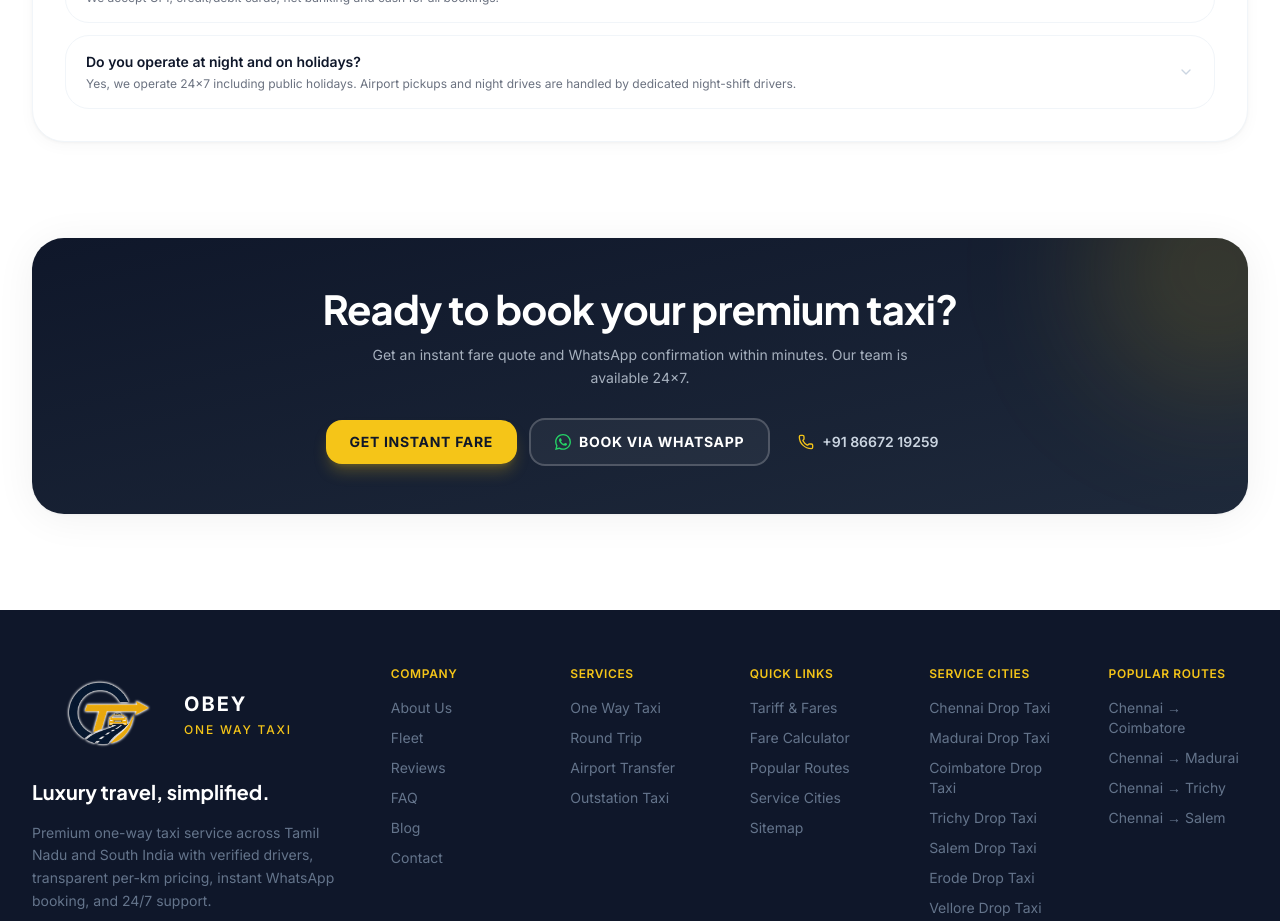
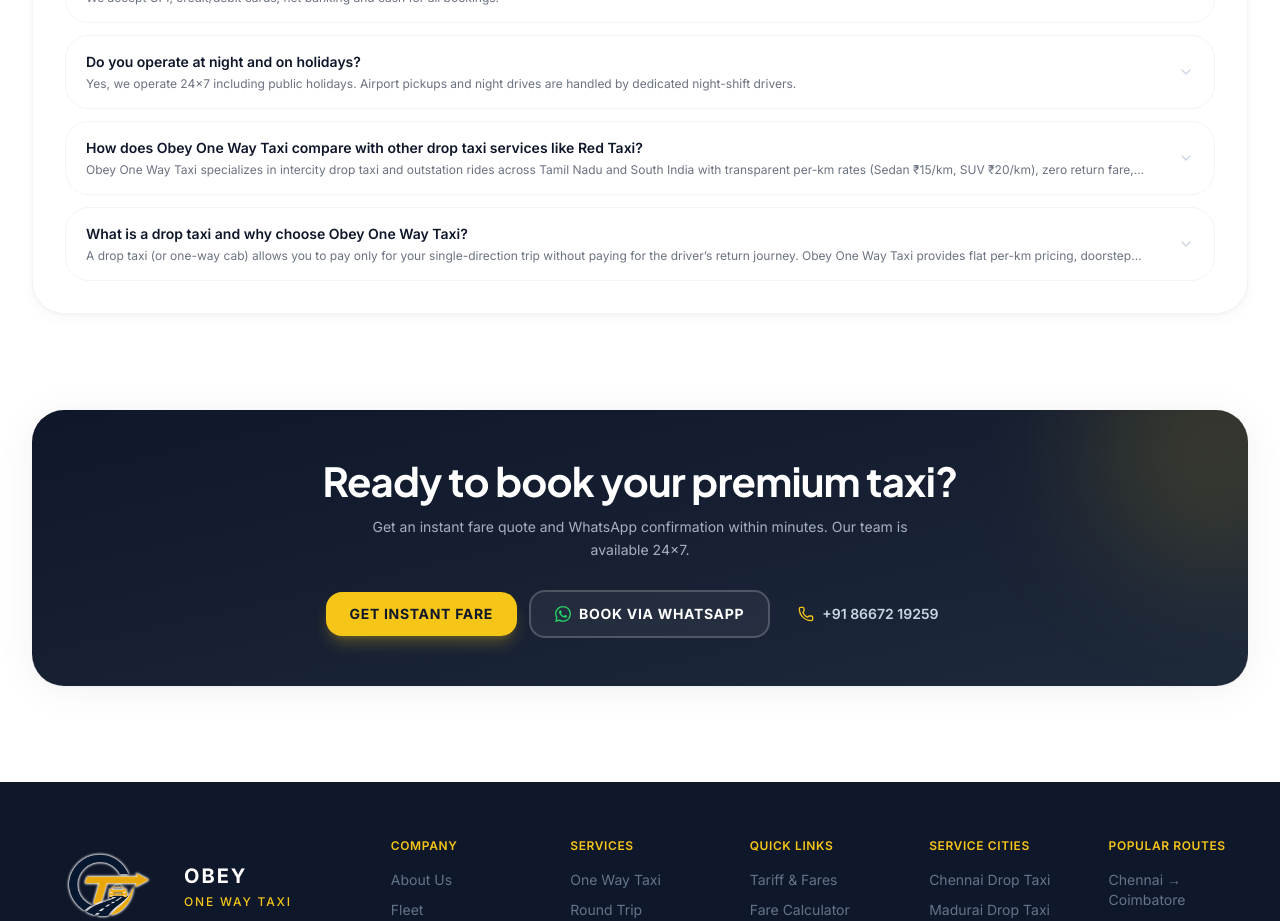
Before and after one commit to obeyonewaytaxi-svg/onewaytaxi, a React (Vite) app: page / in a window 1280 px wide. Shown: the part 7100-8021 px from the top of the page. Built offline with nearby package versions, Linux system fonts and the light colour scheme.

Commit message:
feat: integrate Vercel Speed Insights and add site configuration data with route and cab details

```diff
--- a/package.json
+++ b/package.json
@@ -11,6 +11,7 @@
   },
   "dependencies": {
     "@hookform/resolvers": "^5.7.1",
+    "@vercel/speed-insights": "^2.0.0",
     "clsx": "^2.1.1",
     "framer-motion": "^11.0.0",
     "lucide-react": "^1.28.0",
--- a/src/App.tsx
+++ b/src/App.tsx
@@ -1,5 +1,6 @@
 import { Suspense, lazy, useEffect } from 'react';
 import { BrowserRouter, Routes, Route, useLocation } from 'react-router-dom';
+import { SpeedInsights } from '@vercel/speed-insights/react';
 import Header from './components/layout/Header';
 import Footer from './components/layout/Footer';
 import FloatingActions from './components/layout/FloatingActions';
@@ -80,6 +81,7 @@ function App() {
         </main>
         <Footer />
         <FloatingActions />
+        <SpeedInsights />
       </div>
     </BrowserRouter>
   );
--- a/src/data/siteData.ts
+++ b/src/data/siteData.ts
@@ -234,6 +234,16 @@ export const faqs: FaqItem[] = [
     answer:
       'Yes, we operate 24×7 including public holidays. Airport pickups and night drives are handled by dedicated night-shift drivers.',
   },
+  {
+    question: 'How does Obey One Way Taxi compare with other drop taxi services like Red Taxi?',
+    answer:
+      'Obey One Way Taxi specializes in intercity drop taxi and outstation rides across Tamil Nadu and South India with transparent per-km rates (Sedan ₹15/km, SUV ₹20/km), zero return fare, verified chauffeurs, and 24/7 instant WhatsApp booking.',
+  },
+  {
+    question: 'What is a drop taxi and why choose Obey One Way Taxi?',
+    answer:
+      'A drop taxi (or one-way cab) allows you to pay only for your single-direction trip without paying for the driver’s return journey. Obey One Way Taxi provides flat per-km pricing, doorstep pickup, and guaranteed clean cars across all major Tamil Nadu cities.',
+  },
 ];
 
 export const reviews: Review[] = [
--- a/src/pages/HomePage.tsx
+++ b/src/pages/HomePage.tsx
@@ -20,10 +20,14 @@ const HomePage = () => (
       description="Book a drop taxi or one way taxi across Tamil Nadu & South India. Transparent fares, no return fare, verified drivers and 24/7 outstation cab service."
       keywords={[
         'drop taxi',
+        'droptaxi',
         'one way taxi',
+        'oneway taxi',
         'one way drop cab',
         'outstation cab service',
         'drop taxi near me',
+        'drop taxi booking',
+        'red taxi alternative',
         'one way car rental',
         'cheap one way cab',
         'no return fare taxi',
```
Also changed, not shown: vercel.json, 1 other file (tests, documents, lock files or other folders).
